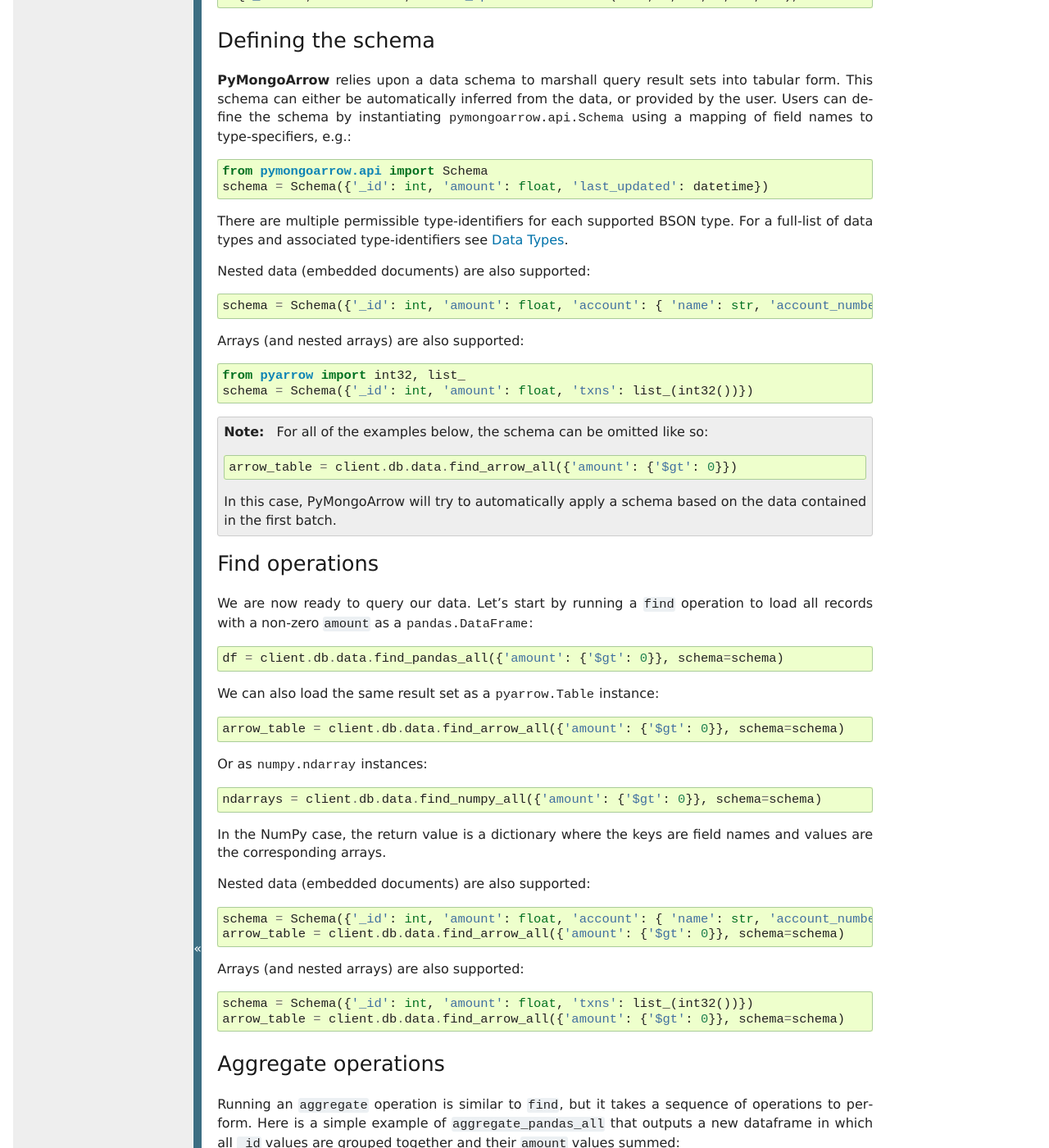
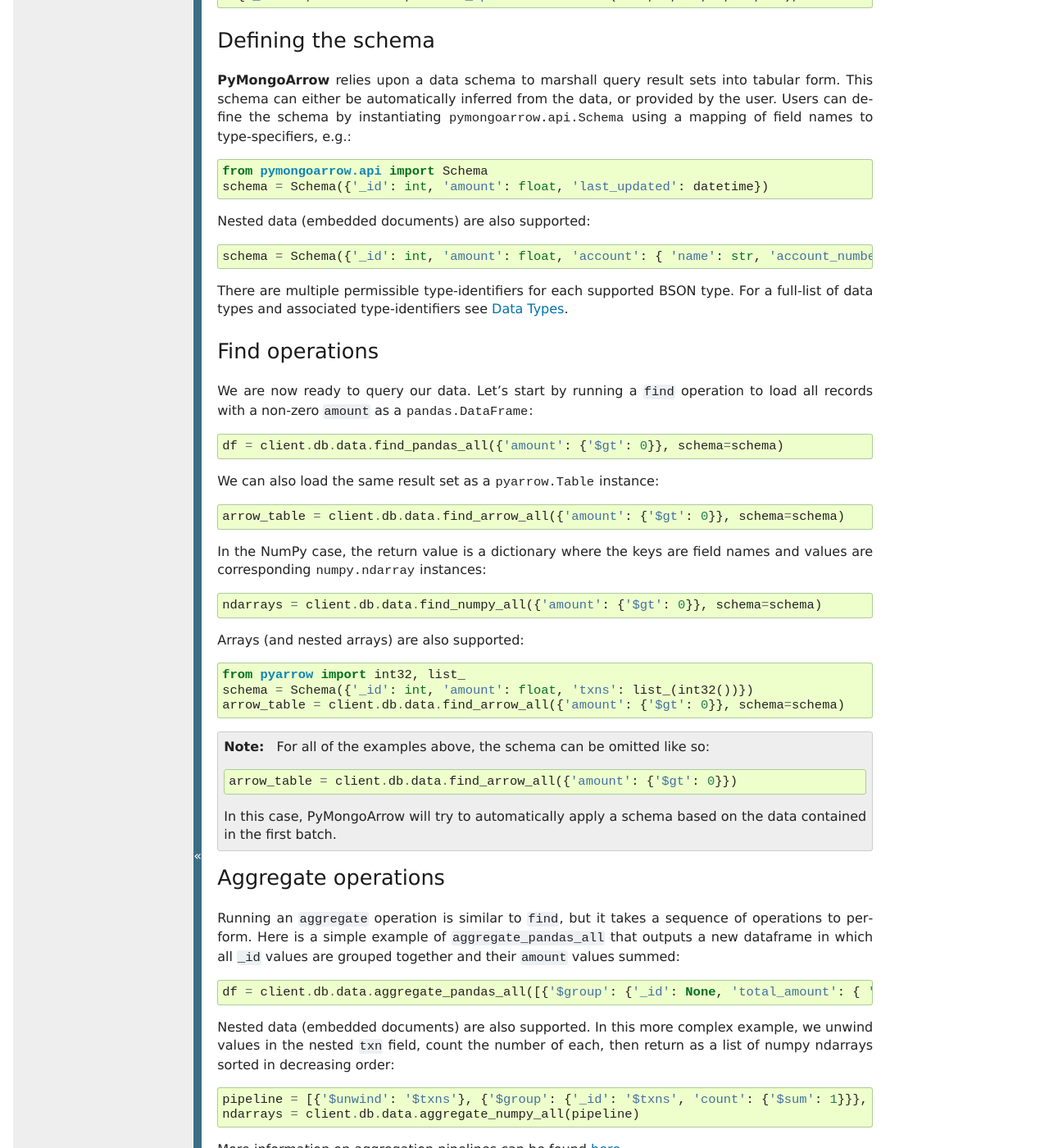
Before and after one commit to mongodb-labs/mongo-arrow, a Sphinx documentation site: the page built from bindings/python/docs/source/quickstart.rst, in a window 1280 px wide and 1400 px high, scrolled down 1110 px. Shown: the whole window at 82% size. Built offline with Sphinx 7.4.7, drawn with Linux system fonts in a browser that asks for light colours.

Commit message:
Changed order of sections so that it flows, while not drawing attention to strange behavior with list_ in pandas and numpy

```diff
--- a/bindings/python/docs/source/quickstart.rst
+++ b/bindings/python/docs/source/quickstart.rst
@@ -55,6 +55,7 @@ query. We can do so using **PyMongo**::
     {'_id': 2, 'amount': 16, 'last_updated': datetime(2020, 7, 23, 6, 7, 11), 'account': {'name': 'Customer2', 'account_number': 2}, 'txns': ['A', 'B']},
     {'_id': 3, 'amount': 3,  'last_updated': datetime(2021, 3, 10, 18, 43, 9), 'account': {'name': 'Customer3', 'account_number': 3}, 'txns': ['A', 'B', 'C']},
     {'_id': 4, 'amount': 0,  'last_updated': datetime(2021, 2, 25, 3, 50, 31), 'account': {'name': 'Customer4', 'account_number': 4}, 'txns': ['A', 'B', 'C', 'D']}])
+
 Defining the schema
 -------------------
 **PyMongoArrow** relies upon a data schema to marshall
@@ -66,27 +67,14 @@ to type-specifiers, e.g.::
   from pymongoarrow.api import Schema
   schema = Schema({'_id': int, 'amount': float, 'last_updated': datetime})
 
-There are multiple permissible type-identifiers for each supported BSON type.
-For a full-list of data types and associated type-identifiers see
-:doc:`data_types`.
 
 Nested data (embedded documents) are also supported::
 
   schema = Schema({'_id': int, 'amount': float, 'account': { 'name': str, 'account_number': int}})
 
-Arrays (and nested arrays) are also supported::
-
-  from pyarrow import int32, list_
-  schema = Schema({'_id': int, 'amount': float, 'txns': list_(int32())})
-
-.. note::
-
-   For all of the examples below, the schema can be omitted like so::
-
-    arrow_table = client.db.data.find_arrow_all({'amount': {'$gt': 0}})
-
-   In this case, PyMongoArrow will try to automatically apply a schema based on
-   the data contained in the first batch.
+There are multiple permissible type-identifiers for each supported BSON type.
+For a full-list of data types and associated type-identifiers see
+:doc:`data_types`.
 
 
 Find operations
@@ -101,22 +89,27 @@ We can also load the same result set as a :class:`pyarrow.Table` instance::
 
   arrow_table = client.db.data.find_arrow_all({'amount': {'$gt': 0}}, schema=schema)
 
-Or as :class:`numpy.ndarray` instances::
+In the NumPy case, the return value is a dictionary where the keys are field
+names and values are corresponding :class:`numpy.ndarray` instances::
 
   ndarrays = client.db.data.find_numpy_all({'amount': {'$gt': 0}}, schema=schema)
 
-In the NumPy case, the return value is a dictionary where the keys are field
-names and values are the corresponding arrays.
-
-Nested data (embedded documents) are also supported::
-
-  schema = Schema({'_id': int, 'amount': float, 'account': { 'name': str, 'account_number': int}})
-  arrow_table = client.db.data.find_arrow_all({'amount': {'$gt': 0}}, schema=schema)
 
 Arrays (and nested arrays) are also supported::
 
+  from pyarrow import int32, list_
   schema = Schema({'_id': int, 'amount': float, 'txns': list_(int32())})
   arrow_table = client.db.data.find_arrow_all({'amount': {'$gt': 0}}, schema=schema)
+
+
+.. note::
+   For all of the examples above, the schema can be omitted like so::
+
+    arrow_table = client.db.data.find_arrow_all({'amount': {'$gt': 0}})
+
+   In this case, PyMongoArrow will try to automatically apply a schema based on
+   the data contained in the first batch.
+
 
 Aggregate operations
 --------------------
```
